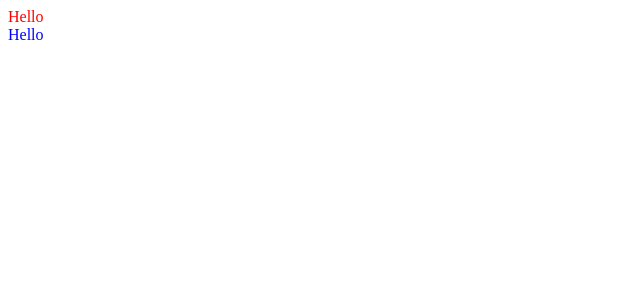
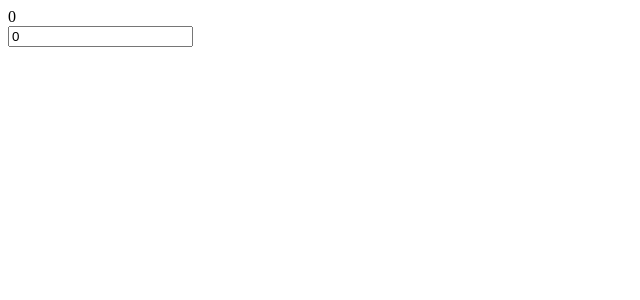
Before and after one commit to devKangMinHyeok/crypto-dashboard, a React (Create React App) app: page / in a window 1280 px wide. Shown: the top 300 px of the page, without its empty margins (0-640 px from the left). Built offline with nearby package versions, Linux system fonts and the light colour scheme.

Commit message:
state 예제

```diff
--- a/src/App.js
+++ b/src/App.js
@@ -1,12 +1,22 @@
-function Hello({ color }) {
-  return <div style={(color = { color })}>Hello</div>;
+import { useState } from "react";
+
+function Hello() {
+  const [number, setNumber] = useState(0);
+  const handleChange = (evt) => {
+    setNumber(evt.target.value);
+  };
+  return (
+    <>
+      <div>{number}</div>
+      <input type="number" value={number} onChange={handleChange} />
+    </>
+  );
 }
 
 function App() {
   return (
     <>
-      <Hello color="red" />
-      <Hello color="blue" />
+      <Hello />
     </>
   );
 }
```
